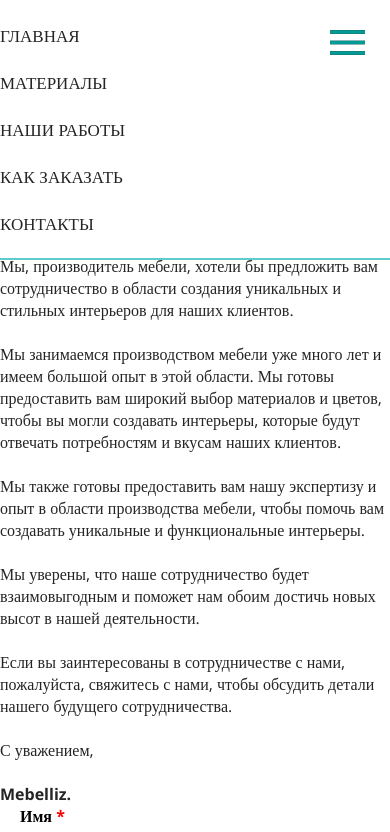
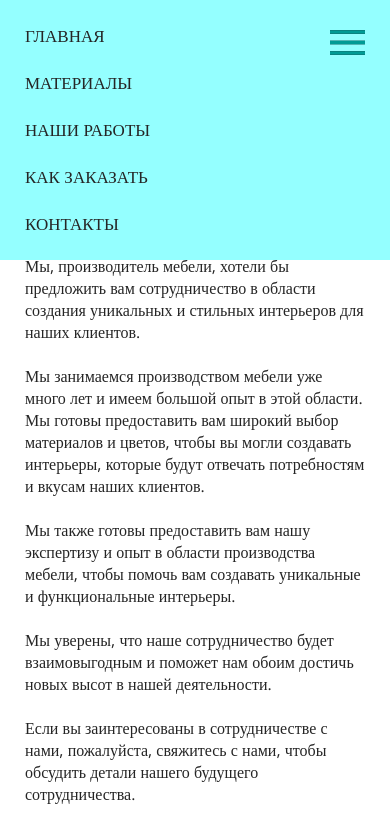
Before and after one commit to vavilentar/mebelliz.ru, a plain HTML site: page pages/designersPage/for-designers.html in a window 390 px wide. Both pictures are taken after a click on the element 347 px from the left and 45 px from the top of the page. Shown: the top 832 px of the page. Drawn offline with nearby package versions, Linux system fonts and the light colour scheme.

Commit message:
Fix styles

```diff
--- a/css/headerFooter.css
+++ b/css/headerFooter.css
@@ -180,15 +180,6 @@ header {}
 	position: relative;
 }
 
-.menu::after {
-	position: absolute;
-	content: '';
-	width: 100%;
-	height: 2px;
-	background-color: var(--main-color);
-	bottom: 0;
-}
-
 .menu-link a {
 	font-size: 20px;
 	line-height: 27px;
--- a/css/responsive.css
+++ b/css/responsive.css
@@ -1,8 +1,6 @@
-
 #hamburger-btn {
 	display: none;
 }
-
 
 @media (max-width: 769px) {
 	.navbar {
@@ -64,8 +62,8 @@
 	.categories_app-item {
 		width: 40%;
 	}
+}
 
-}
 
 @media (max-width: 426px) {
 	.header {
@@ -213,16 +211,17 @@
 		position: fixed;
 		height: fit-content;
 		width: 100vw;
-		background-color: white;
+		background-color: #94ffff;
 		z-index: 15;
 		flex-direction: column;
 		top: 0;
 		left: 0;
 		row-gap: 25px;
-		padding: 25px 0;
+		padding: 25px;
 		align-items: flex-start;
 		display: none;
 	}
+
 	.menu-show {
 		display: flex;
 	}
--- a/css/style.css
+++ b/css/style.css
@@ -224,8 +224,8 @@
 	width: 75%;
 	display: grid;
 	grid-template-columns: repeat(2, 1fr);
-	flex-wrap: nowrap;
 	align-items: center;
+	padding: 10px 0;
 }
 
 .materials-item:nth-child(even) {
@@ -620,6 +620,27 @@
 	border-radius: 15px;
 }
 
+
+@media (max-width: 1024px) {
+	.designers {
+		grid-template-columns: 1fr;
+		gap: 50px;
+		padding: 0 25px;
+	}
+}
+
+@media (max-width: 768px) {
+	.materials-item {
+		grid-template-columns: 1fr;
+	}
+	.hero {
+		grid-template-columns: 1fr;
+	}
+	.title {
+		font-size: 48px;
+	}
+}
+
 @media (max-width: 426px) {
 	.header {
 		background-color: white;
--- a/pages/designersPage/style.css
+++ b/pages/designersPage/style.css
@@ -152,9 +152,11 @@
 	text-decoration: underline;
 }
 
-@media (max-width: 426px) {
+
+@media (max-width: 1024px) {
 	.designers {
-		display: flex;
-		flex-direction: column;
+		grid-template-columns: 1fr;
+		gap: 50px;
+		padding: 0 25px;
 	}
 }
```
